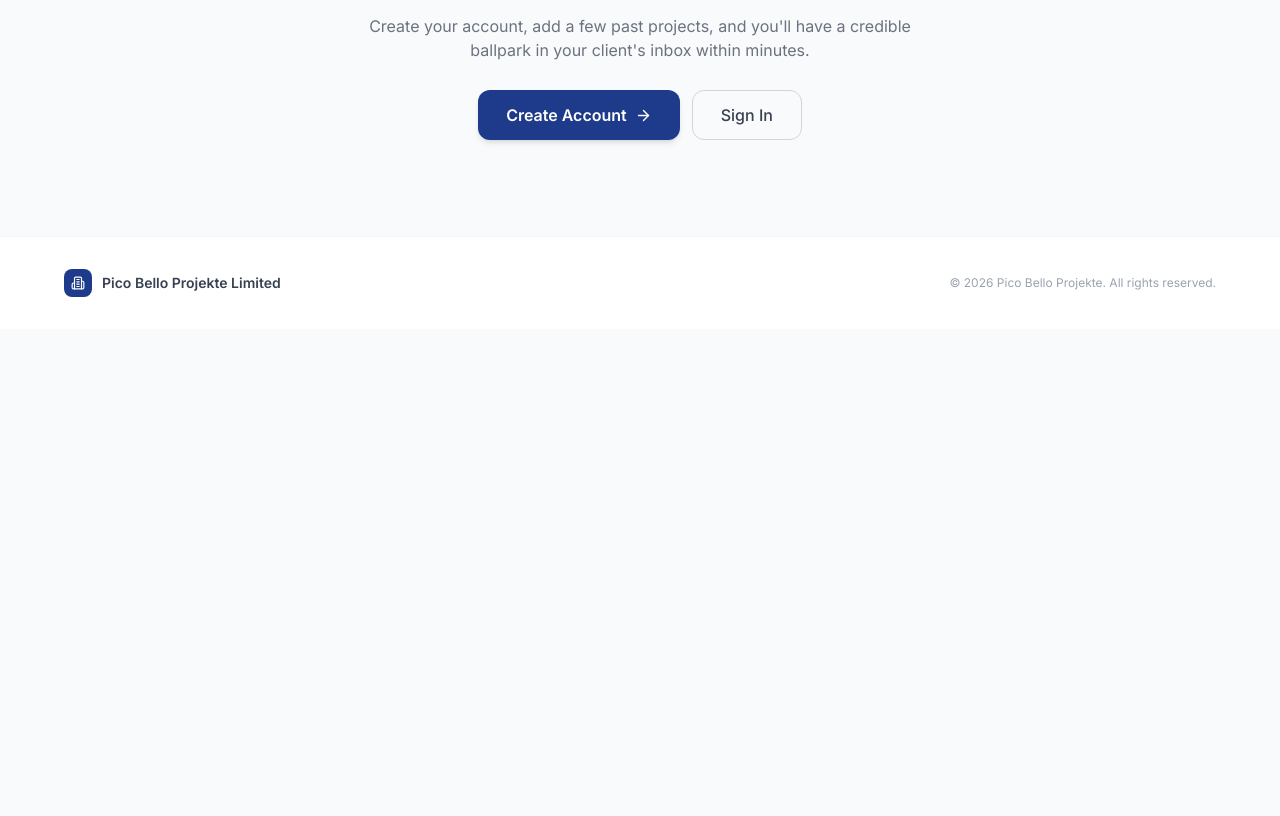
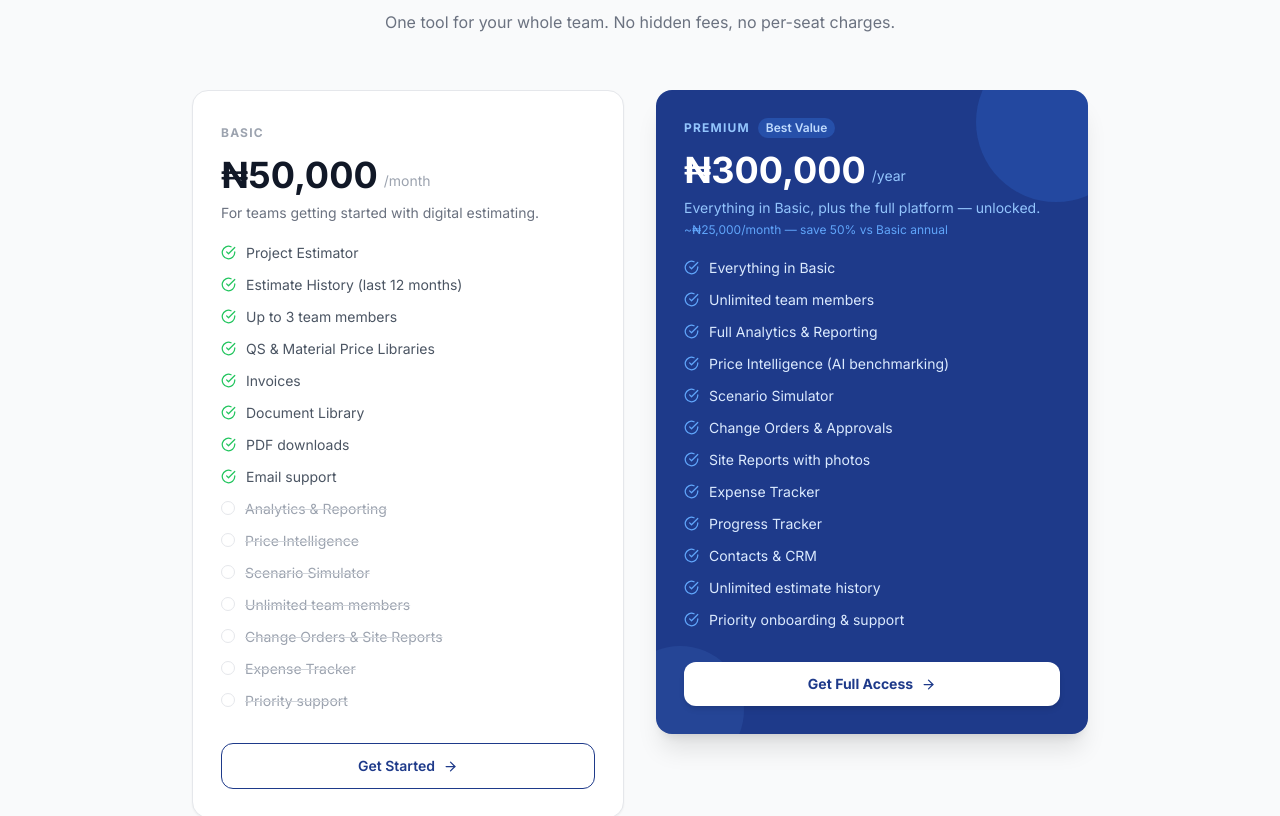
Before and after one commit to tidan1023-web/picobelloprojekte.boq, a React (Vite) app in the folder frontend/: page / in a window 1280 px wide. Shown: the part 3503-4319 px from the top of the page. Before the commit the page ends 3832 px from the top, so only its background shows below. Built offline with nearby package versions, Linux system fonts and the light colour scheme; no server answers.

Commit message:
feat: add pricing section to landing page — Basic ₦50k/mo and Premium ₦300k/yr

```diff
--- a/frontend/src/pages/Landing.jsx
+++ b/frontend/src/pages/Landing.jsx
@@ -280,8 +280,125 @@ export default function Landing() {
         </div>
       </section>
 
+      {/* PRICING */}
+      <section className="py-14 sm:py-24 px-4 sm:px-8 bg-gray-50">
+        <div className="max-w-4xl mx-auto">
+          <div className="text-center mb-10 sm:mb-14">
+            <h2 className="text-2xl sm:text-3xl font-bold text-gray-900 mb-3">Simple, Transparent Pricing</h2>
+            <p className="text-gray-500 max-w-xl mx-auto text-sm sm:text-base">
+              One tool for your whole team. No hidden fees, no per-seat charges.
+            </p>
+          </div>
+
+          <div className="grid sm:grid-cols-2 gap-6 sm:gap-8 items-start">
+
+            {/* Basic */}
+            <div className="bg-white rounded-2xl border border-gray-200 shadow-sm p-7 flex flex-col">
+              <div className="mb-5">
+                <span className="text-xs font-bold text-gray-400 uppercase tracking-widest">Basic</span>
+                <div className="mt-3 flex items-end gap-1.5">
+                  <span className="text-4xl font-black text-gray-900">₦50,000</span>
+                  <span className="text-gray-400 text-sm mb-1">/month</span>
+                </div>
+                <p className="text-sm text-gray-500 mt-2">For teams getting started with digital estimating.</p>
+              </div>
+
+              <ul className="space-y-3 mb-8 flex-1">
+                {[
+                  'Project Estimator',
+                  'Estimate History (last 12 months)',
+                  'Up to 3 team members',
+                  'QS & Material Price Libraries',
+                  'Invoices',
+                  'Document Library',
+                  'PDF downloads',
+                  'Email support',
+                ].map((f) => (
+                  <li key={f} className="flex items-start gap-2.5 text-sm text-gray-600">
+                    <CheckCircle size={15} className="text-green-500 mt-0.5 shrink-0" />
+                    {f}
+                  </li>
+                ))}
+                {[
+                  'Analytics & Reporting',
+                  'Price Intelligence',
+                  'Scenario Simulator',
+                  'Unlimited team members',
+                  'Change Orders & Site Reports',
+                  'Expense Tracker',
+                  'Priority support',
+                ].map((f) => (
+                  <li key={f} className="flex items-start gap-2.5 text-sm text-gray-400 line-through decoration-gray-300">
+                    <div className="w-3.5 h-3.5 mt-0.5 shrink-0 rounded-full border border-gray-200" />
+                    {f}
+                  </li>
+                ))}
+              </ul>
+
+              <Link to="/register"
+                className="w-full flex items-center justify-center gap-2 border border-primary-900 text-primary-900 font-semibold py-3 rounded-xl hover:bg-primary-50 transition-colors text-sm">
+                Get Started <ArrowRight size={15} />
+              </Link>
+            </div>
+
+            {/* Premium */}
+            <div className="bg-primary-900 rounded-2xl shadow-xl p-7 flex flex-col relative overflow-hidden">
+              <div className="absolute -top-12 -right-12 w-40 h-40 rounded-full bg-blue-500/20 pointer-events-none" />
+              <div className="absolute -bottom-10 -left-10 w-32 h-32 rounded-full bg-blue-400/10 pointer-events-none" />
+
+              <div className="mb-5 relative">
+                <div className="flex items-center gap-2 mb-1">
+                  <span className="text-xs font-bold text-blue-300 uppercase tracking-widest">Premium</span>
+                  <span className="text-xs bg-blue-500/30 text-blue-200 px-2 py-0.5 rounded-full font-semibold">Best Value</span>
+                </div>
+                <div className="mt-3 flex items-end gap-1.5">
+                  <span className="text-4xl font-black text-white">₦300,000</span>
+                  <span className="text-blue-300 text-sm mb-1">/year</span>
+                </div>
+                <p className="text-sm text-blue-300 mt-2">
+                  Everything in Basic, plus the full platform — unlocked.
+                  <span className="block mt-1 text-blue-400 text-xs">~₦25,000/month — save 50% vs Basic annual</span>
+                </p>
+              </div>
+
+              <ul className="space-y-3 mb-8 flex-1 relative">
+                {[
+                  'Everything in Basic',
+                  'Unlimited team members',
+                  'Full Analytics & Reporting',
+                  'Price Intelligence (AI benchmarking)',
+                  'Scenario Simulator',
+                  'Change Orders & Approvals',
+                  'Site Reports with photos',
+                  'Expense Tracker',
+                  'Progress Tracker',
+                  'Contacts & CRM',
+                  'Unlimited estimate history',
+                  'Priority onboarding & support',
+                ].map((f) => (
+                  <li key={f} className="flex items-start gap-2.5 text-sm text-blue-100">
+                    <CheckCircle size={15} className="text-blue-400 mt-0.5 shrink-0" />
+                    {f}
+                  </li>
+                ))}
+              </ul>
+
+              <Link to="/register"
+                className="w-full flex items-center justify-center gap-2 bg-white text-primary-900 font-bold py-3 rounded-xl hover:bg-blue-50 transition-colors text-sm relative shadow-md">
+                Get Full Access <ArrowRight size={15} />
+              </Link>
+            </div>
+
+          </div>
+
+          <p className="text-center text-xs text-gray-400 mt-6">
+            Prices in Nigerian Naira. All plans include a personal onboarding call. No contracts — cancel anytime.
+          </p>
+        </div>
+      </section>
+
       {/* CTA */}
-      <section className="py-14 sm:py-24 px-4 sm:px-8 bg-gray-50 text-center">
+      <section className="py-14 sm:py-24 px-4 sm:px-8 bg-white text-center">
         <div className="max-w-xl mx-auto">
           <h2 className="text-2xl sm:text-3xl font-bold text-gray-900 mb-4">Ready to Run Your First Estimate?</h2>
           <p className="text-gray-500 mb-7 leading-relaxed text-sm sm:text-base">
```
